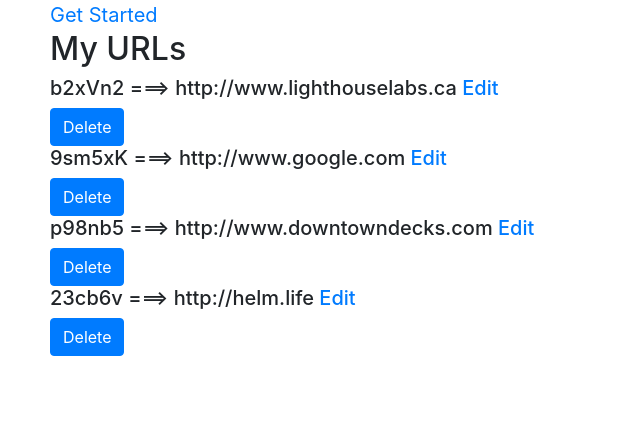
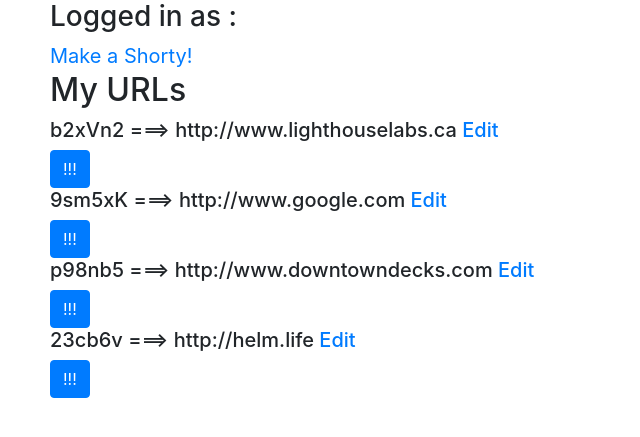
Before and after one commit to isaacsmitty/TinyApp, a Node server app: page /urls in a window 1280 px wide. Shown: the part 226-663 px from the top of the page, without its empty margins (0-640 px from the left). Run offline with Node 20, Linux system fonts and the light colour scheme; some libraries are stand-ins or nearby versions.

Commit message:
showing username across pages

```diff
--- a/express_server.js
+++ b/express_server.js
@@ -16,6 +16,8 @@ var urlDB = {
   '23cb6v': 'http://helm.life'
 };
 
+
+
 app.get('/', (request, response) => {
   response.send('Hello!');
 });
@@ -29,14 +31,13 @@ app.get('/hello', (request, response) => {
 });
 
 app.post('/login', (request, response) => {
-  response.cookie(request.body.username, 'username');
-  //console.log(response.cookie());
-  response.redirect('/urls');
+  response.cookie('username', request.body.username);
+  response.redirect('/urls',);
 
 });
 
 app.get("/urls/new", (request, response) => {
-  response.render("urls_new");
+  response.render("urls_new", {username: request.cookies["username"]});
 
 });
 
@@ -47,8 +48,7 @@ app.post("/urls", (request, response) => {
 });
 
 app.get('/urls', (request, response) => {
-  // let templateVars = {urls: urlDB};
-  response.render('urls_index', {urls: urlDB});
+  response.render('urls_index', {urls: urlDB, username: request.cookies["username"]});
 });
 
 app.get('/u/:shortURL', (request, response) => {
@@ -62,17 +62,17 @@ app.get('/u/:shortURL', (request, response) => {
 
 app.post('/urls/:shortURL/delete', (request, response) => {
   delete urlDB[request.params.shortURL];
-  response.redirect('/urls');
+  response.redirect('/urls',);
 });
 
 app.post('/urls/:shortURL', (request, response) => {
   urlDB[request.params.shortURL] = request.body.longURL;
-  response.redirect('/urls');
+  response.redirect('/urls',);
 });
 
 app.get('/urls/:id', (request, response) => {
   response.render('urls_show', {shortURL: request.params.id,
-                                longURL: urlDB[request.params.id]});
+                                longURL: urlDB[request.params.id], username: request.cookies["username"]});
 });
 
 app.listen(PORT, () => {
--- a/views/partials/_header.ejs
+++ b/views/partials/_header.ejs
@@ -5,6 +5,8 @@
 
 <form class="form-inline" action="/login" method="POST">
       <div class="form-group mb-2">
-        <label for="longURL">Enter Username:</label>
+        <label for="username">Enter Username:</label>
         <input class="form-control" type="text" name="username" placeholder="name" style="width: 300px; margin: 1em">
         <button type="submit" class="btn btn-primary">Submit</button>
+      </div>
+    </form>
--- a/views/urls_index.ejs
+++ b/views/urls_index.ejs
@@ -12,14 +12,19 @@
 <header>
     <% include ./partials/_header %>
 </header>
-<a href="#">Get Started</a>
+
+  <h3>Logged in as : <%=username%></h3>
+
+<a href="http://127.0.0.1:8080/urls/new">Make a Shorty!</a>
+
+
   <h2>My URLs</h2>
 
     <% for (var short in urls) {%>
 
        <h5><%= short %> ===> <%= urls[short] %> <a href="/urls/<%= short %>"> Edit </a> </h5>
 
-        <form method="POST" action="/urls/<%= short %>/delete"><button type="delete" class="btn btn-primary">Delete</button></form>
+        <form method="POST" action="/urls/<%= short %>/delete"><button type="delete" class="btn btn-primary">!!!</button></form>
 
    <%}%>
 
--- a/views/urls_new.ejs
+++ b/views/urls_new.ejs
@@ -16,7 +16,11 @@
         <% include ./partials/_header %>
     </header>
 
+    <h3>Logged in as : <%=username%></h3>
+
     <h3>Create TinyURL</h3>
+
+
     <form class="form-inline" action="/urls" method="POST">
       <div class="form-group mb-2">
         <label for="longURL">Enter a URL:</label>
--- a/views/urls_show.ejs
+++ b/views/urls_show.ejs
@@ -18,6 +18,7 @@
 
   <h2>TinyURL for</h2>
 -->
+    <h3>Logged in as : <%=username%></h3>
 
     <h4>ShortURL: <strong><%= shortURL %> </h4></strong>
 
```
